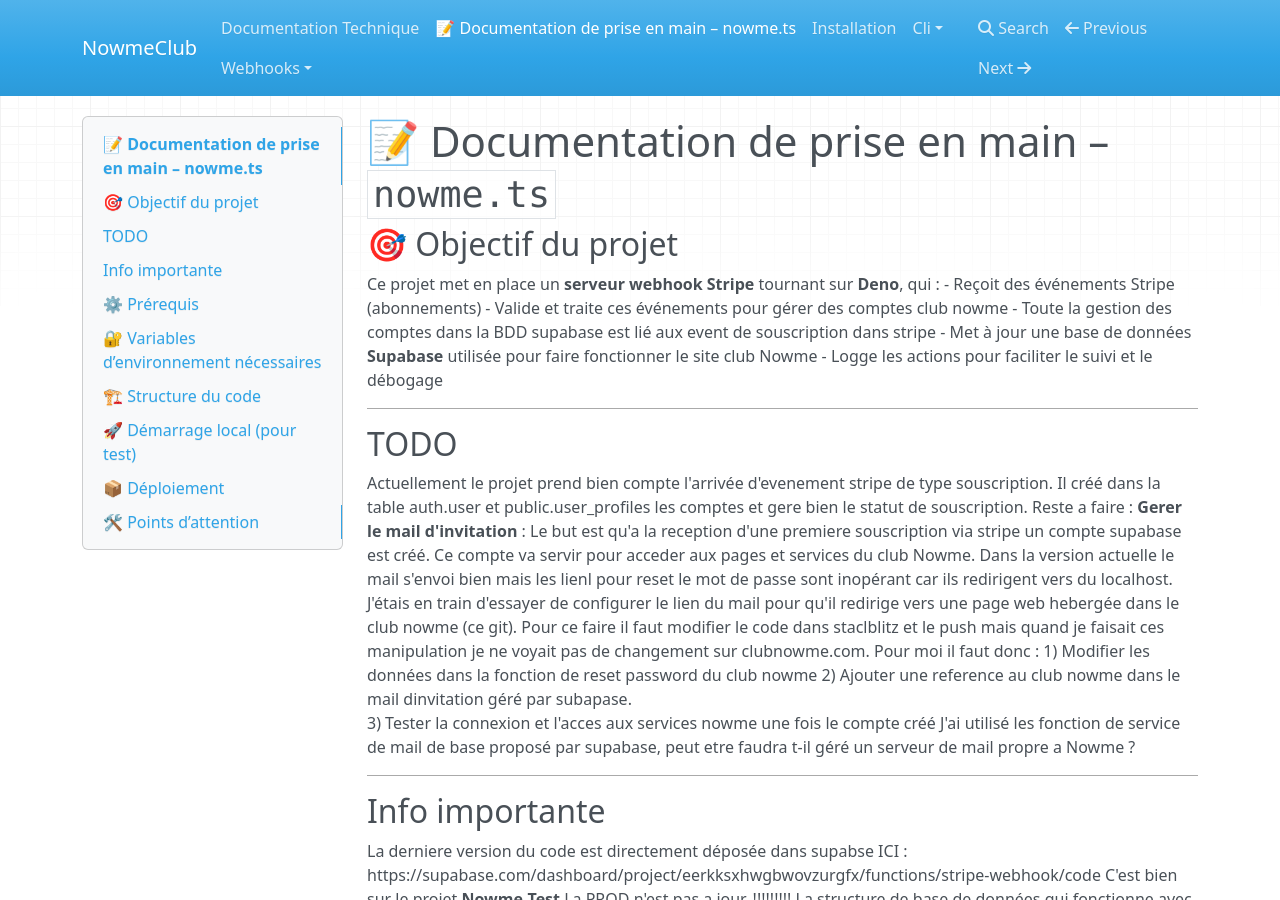
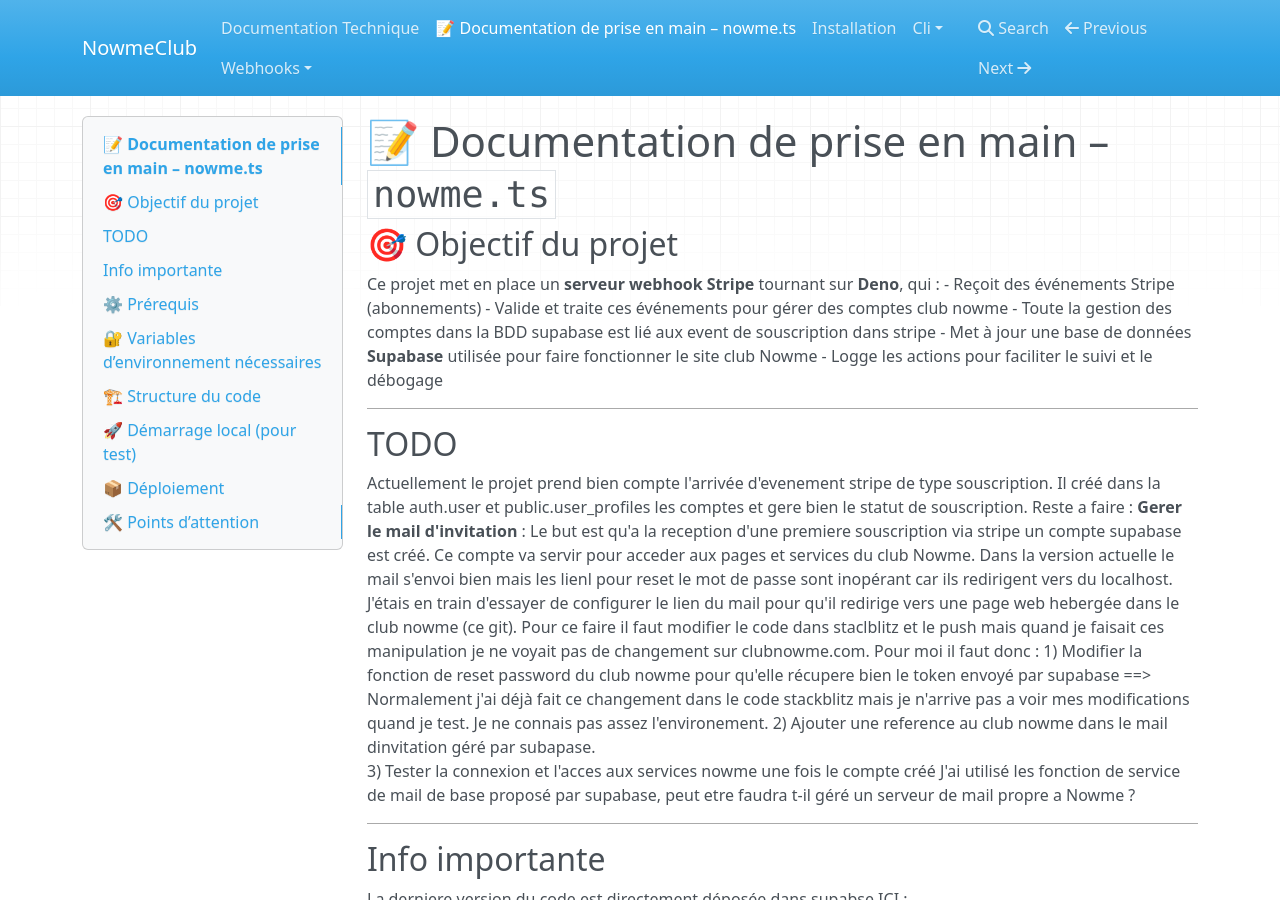
Before and after one commit to Nowme-rhodia/club-nowme, an MkDocs documentation site: the page built from docs/docs/README-nowme.md, in a window 1280 px wide and 900 px high. Built offline with MkDocs 1.6.1, drawn with Linux system fonts in a browser that asks for light colours; nearby versions of some CDN libraries.

Commit message:
Update README-nowme.md

```diff
--- a/docs/docs/README-nowme.md
+++ b/docs/docs/README-nowme.md
@@ -21,7 +21,7 @@
   **Gerer le mail d'invitation** : Le but est qu'a la reception d'une premiere souscription via stripe un compte supabase est créé. Ce compte va servir pour acceder aux pages et services du club Nowme.
   Dans la version actuelle le mail s'envoi bien mais les lienl pour reset le mot de passe sont inopérant car ils redirigent vers du localhost. J'étais en train d'essayer de configurer le lien du mail pour qu'il redirige vers une page web hebergée dans le club nowme (ce git). Pour ce faire il faut modifier le code dans staclblitz et le push mais quand je faisait ces manipulation je ne voyait pas de changement sur clubnowme.com.
   Pour moi il faut donc :
-  1) Modifier les données dans la fonction de reset password du club nowme
+  1) Modifier la fonction de reset password du club nowme pour qu'elle récupere bien le token envoyé par supabase ==> Normalement j'ai déjà fait ce changement dans le code stackblitz mais je n'arrive pas a voir mes modifications quand je test. Je ne connais pas assez l'environement.
   2) Ajouter une reference au club nowme dans le mail dinvitation géré par subapase.
   3) Tester la connexion et l'acces aux services nowme  une fois le compte créé
 J'ai utilisé les fonction de service de mail de base proposé par supabase, peut etre faudra t-il géré un serveur de mail propre a Nowme ?
```
